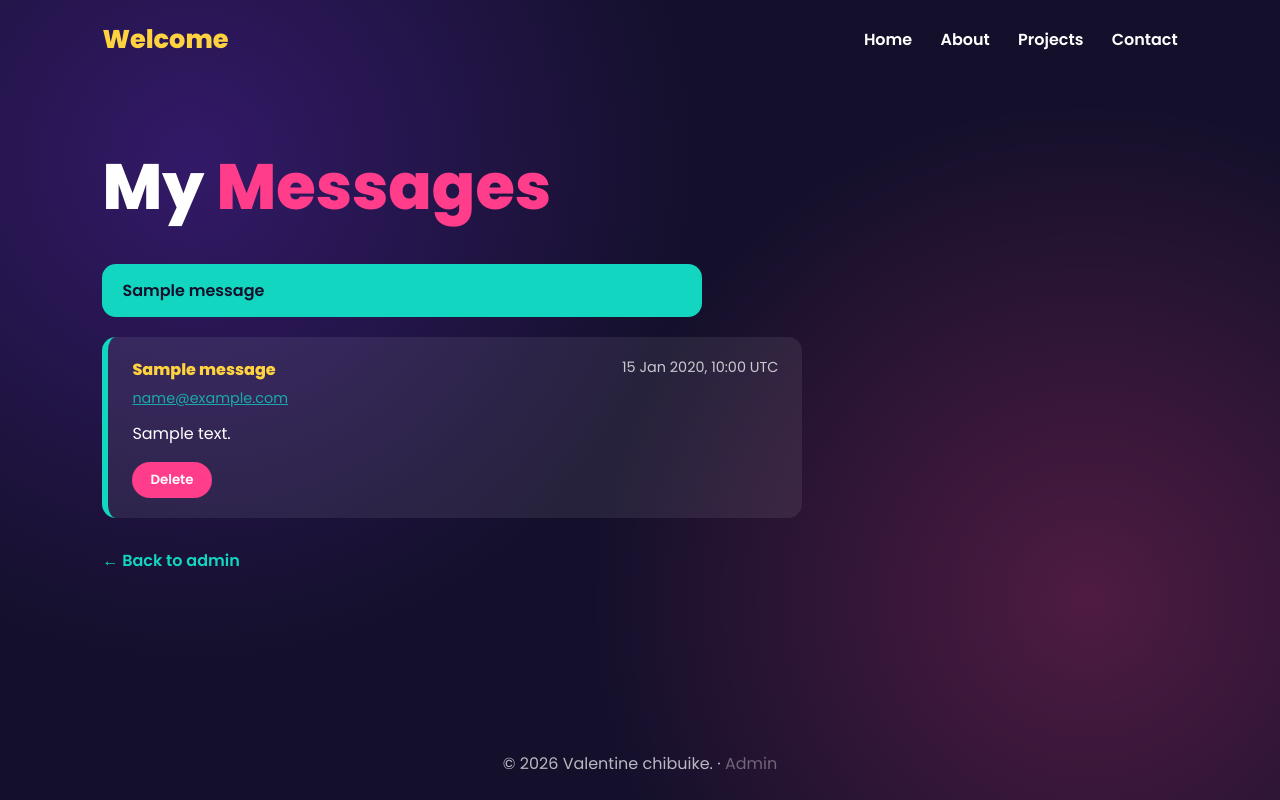
After one commit to Valentinechibuike001/portfolio, a Flask app: page /admin/messages in a window 1280 px wide. The commit adds this page. Run offline with Flask 3, Linux system fonts and the light colour scheme; the visitor is signed in with stand-in values (Sample User, id 1); tables that the repository leaves empty hold one stand-in row (values such as "Sample post"); one stand-in notice (Sample message) is shown.

Commit message:
Add message inbox

```diff
--- a/App.py
+++ b/App.py
@@ -4,6 +4,7 @@ from functools import wraps
 
 from flask import Flask, render_template, request, redirect, url_for, flash, session
 from flask_sqlalchemy import SQLAlchemy
+from datetime import datetime, timezone
 
 app = Flask(__name__)
 app.secret_key = os.environ.get("SECRET_KEY", "***REMOVED*** ")
@@ -26,6 +27,13 @@ class Project(db.Model):
     def tech_list(self):
         return [item.strip() for item in self.tech.split(",") if item.strip()]
 
+
+class Message(db.Model):
+    id = db.Column(db.Integer, primary_key=True)
+    name = db.Column(db.String(100), nullable=False)
+    email = db.Column(db.String(200), nullable=False)
+    body = db.Column(db.Text, nullable=False)
+    created = db.Column(db.DateTime, default=lambda: datetime.now(timezone.utc))
 
 with app.app_context():
     db.create_all()
@@ -77,14 +85,15 @@ def contact():
 
         if not name or not email or not message:
             flash("Please fill in every box.", "error")
+        elif len(name) > 100 or len(email) > 200 or len(message) > 5000:
+            flash("Your message is too long.", "error")
         else:
-            with open(os.path.join(BASE_DIR, "messages.txt"), "a", encoding="utf-8") as file:
-                file.write(f"Name: {name}\nEmail: {email}\nMessage: {message}\n{'-' * 30}\n")
+            db.session.add(Message(name=name, email=email, body=message))
+            db.session.commit()
             flash("Thanks! Your message has been sent.", "success")
             return redirect(url_for("contact"))
 
     return render_template("contact.html")
-
 
 @app.route("/github")
 def github():
@@ -134,8 +143,7 @@ def admin():
             return redirect(url_for("admin"))
 
     all_projects = Project.query.all()
-    return render_template("admin.html", projects=all_projects)
-
+    return render_template("admin.html", projects=all_projects, message_count=Message.query.count())
 
 @app.route("/admin/delete/<int:project_id>", methods=["POST"])
 @login_required
@@ -180,5 +188,24 @@ def edit_project(project_id):
 
 
 
+@app.route("/admin/messages")
+@login_required
+def messages_page():
+    all_messages = Message.query.order_by(Message.created.desc()).all()
+    return render_template("messages.html", messages=all_messages)
+
+
+@app.route("/admin/messages/delete/<int:message_id>", methods=["POST"])
+@login_required
+def delete_message(message_id):
+    msg = db.session.get(Message, message_id)
+    if msg:
+        db.session.delete(msg)
+        db.session.commit()
+        flash("Message deleted.", "success")
+    return redirect(url_for("messages_page"))
+
+
+
 if __name__ == "__main__":
     app.run(debug=True)
--- a/static/style.css
+++ b/static/style.css
@@ -291,3 +291,24 @@ button.btn {
   text-decoration: none;
 }
 .edit-btn:hover { background: var(--yellow); }
+
+
+.message-card {
+  max-width: 700px;
+  background: rgba(255, 255, 255, 0.08);
+  border-left: 6px solid var(--teal);
+  border-radius: 14px;
+  padding: 20px 24px;
+  margin-bottom: 16px;
+}
+.message-head {
+  display: flex;
+  justify-content: space-between;
+  flex-wrap: wrap;
+  gap: 8px;
+  margin-bottom: 6px;
+}
+.message-head strong { color: var(--yellow); }
+.message-meta { opacity: 0.75; font-size: 0.9rem; }
+.message-card a { color: var(--teal); }
+.message-body { white-space: pre-wrap; margin: 12px 0 16px; }
--- a/templates/admin.html
+++ b/templates/admin.html
@@ -11,6 +11,9 @@
       <div class="flash {{ category }}">{{ text }}</div>
     {% endfor %}
   {% endwith %}
+    <p>
+    <a class="btn secondary" href="{{ url_for('messages_page') }}">View messages ({{ message_count }})</a>
+   </p>
 
   <h2 class="section-title">Add a project</h2>
   <form method="POST" class="contact-form">
--- a/templates/base.html
+++ b/templates/base.html
@@ -21,6 +21,6 @@
 
   <main>{% block content %}{% endblock %}</main>
 
-<footer>© 2026 Valentine chibuike. Built with Flask. · <a href="{{ url_for('login') }}" class="admin-link">Admin</a></footer>
+<footer>© 2026 Valentine chibuike.  · <a href="{{ url_for('login') }}" class="admin-link">Admin</a></footer>
 </body>
 </html>
--- /dev/null
+++ b/templates/messages.html
@@ -0,0 +1,37 @@
+{% extends "base.html" %}
+
+{% block title %}Messages{% endblock %}
+
+{% block content %}
+<section class="contact">
+  <h1 class="page-title">My <span>Messages</span></h1>
+
+  {% with notices = get_flashed_messages(with_categories=true) %}
+    {% for category, text in notices %}
+      <div class="flash {{ category }}">{{ text }}</div>
+    {% endfor %}
+  {% endwith %}
+
+  {% if messages %}
+    {% for m in messages %}
+    <div class="message-card">
+      <div class="message-head">
+        <strong>{{ m.name }}</strong>
+        <span class="message-meta">{{ m.created.strftime('%d %b %Y, %H:%M') }} UTC</span>
+      </div>
+      <p class="message-meta"><a href="mailto:{{ m.email }}">{{ m.email }}</a></p>
+      <p class="message-body">{{ m.body }}</p>
+      <form method="POST"
+            action="{{ url_for('delete_message', message_id=m.id) }}"
+            onsubmit="return confirm('Delete this message?');">
+        <button type="submit" class="delete-btn">Delete</button>
+      </form>
+    </div>
+    {% endfor %}
+  {% else %}
+    <p>No messages yet.</p>
+  {% endif %}
+
+  <p class="logout"><a href="{{ url_for('admin') }}">← Back to admin</a></p>
+</section>
+{% endblock %}
```
Also changed, not shown: templates/about.html (+5 -13 lines), templates/index.html (+7 -2 lines).
